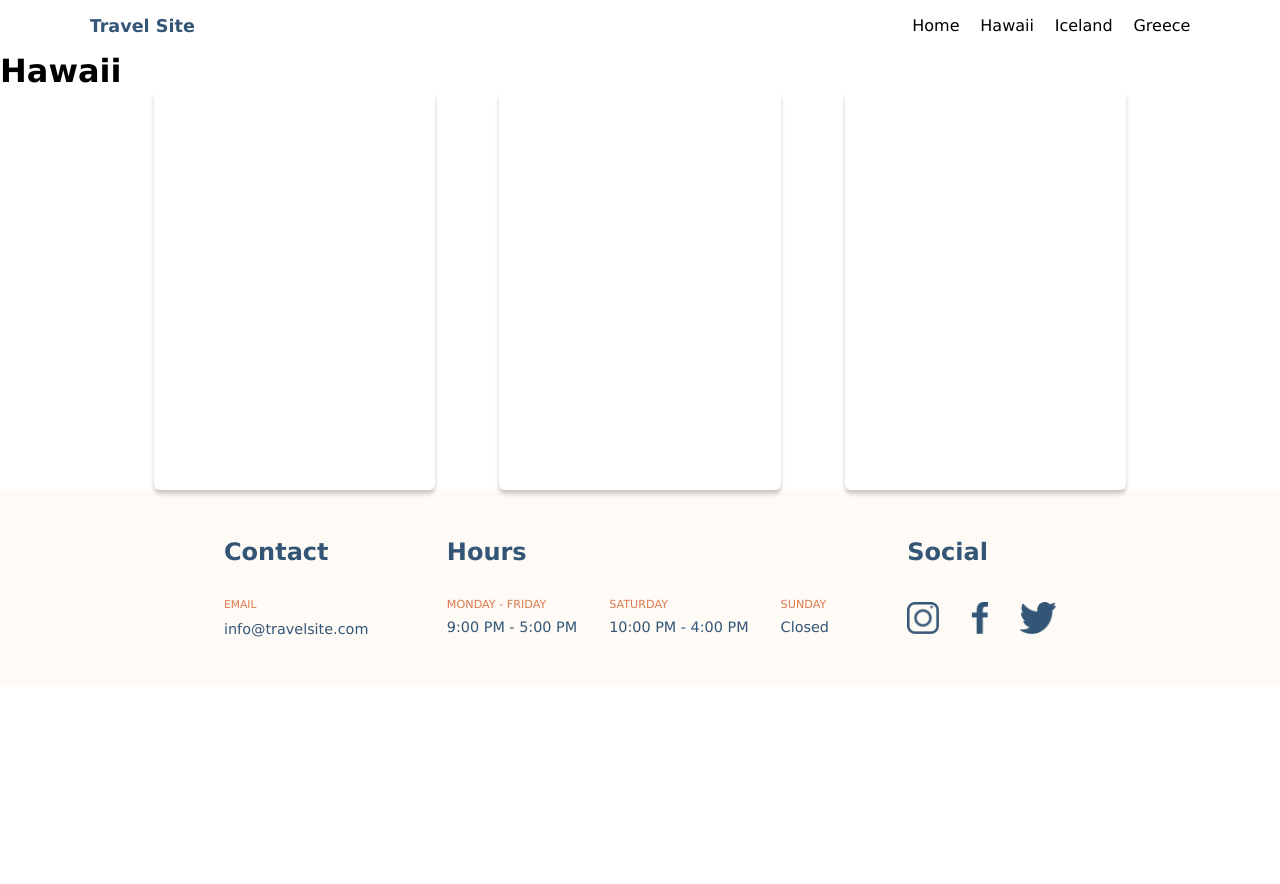
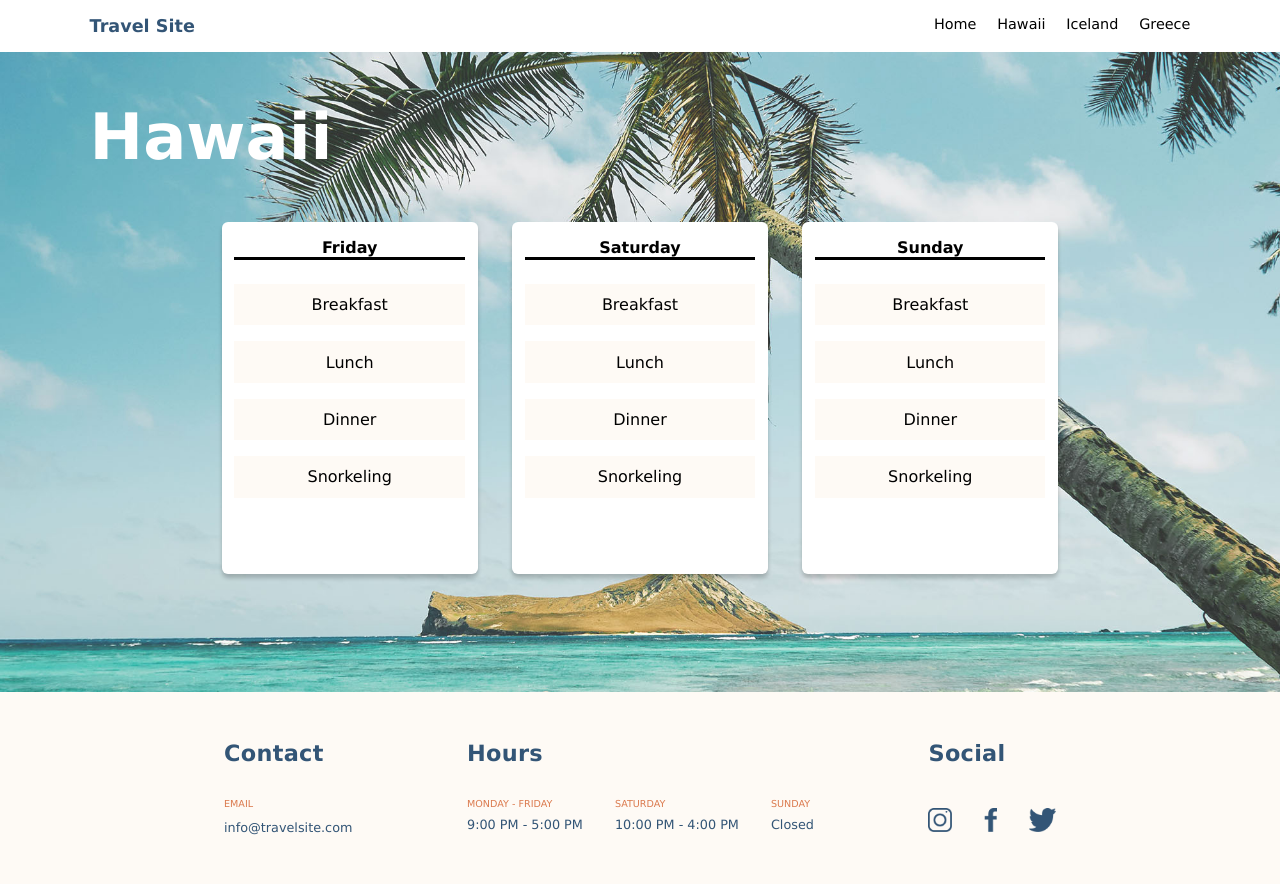
Before and after one commit to jaskaurbrar14/jasmeet-kaur-travelsite, a plain HTML site: page pages/hawaii.html in a window 1280 px wide. Before the commit the page ends 800 px from the top, so only its background shows below. Drawn offline with Linux system fonts and the light colour scheme.

Commit message:
add new styles to destination pages

```diff
--- a/pages/hawaii.html
+++ b/pages/hawaii.html
@@ -11,6 +11,8 @@
   <body>
 
     <header class="header">
+      <div class="header__wrapper">
+
       <a class="header__logo" href="../index.html">
         <span class="header__logo--link"> Travel Site</span>
       </a>
@@ -24,33 +26,36 @@
           <li><a class="header__link" href="./greece.html">Greece</a></li>
         </ul>
       </nav>
+    </div>
     </header>
-    <main id="hawaii__page>  <div class="destination__wrapper">
-      <h1 class="destination__heading">Hawaii</h1>
-    </div>
+    <main class="destination destination__hawaii" id = "hawaii__page">
+      <div class= "destination__wrapper" >
+      <h1 class="destination__heading"> Hawaii </h1>
 
     <div class="card__wrapper">
-      <article class="package-details card__details">
-<p class="travel-day"> friday</p>
-<ul class="travel-offers"><li class="travel-offer__items">Breakfast</li>
-<li class="travel-offer__items">Lunch</li>
-<li class="travel-offer__items">Dinner</li>
-<li class="travel-offer__items">Dancing</li></ul>
+      <article class="Itinerary card__details">
+<p class="Itinerary-day"> Friday</p>
+<ul class="Itinerary-offers"><li class="Itinerary__items">Breakfast</li>
+<li class="Itinerary__items">Lunch</li>
+<li class="Itinerary__items">Dinner</li>
+<li class="Itinerary__items">Snorkeling</li></ul>
       </article>
-      <article class="package-details card__details">
-        <p class="travel-day"> Saturday</p>
-        <ul class="travel-offers"><li class="travel-offer__items">Breakfast</li>
-        <li class="travel-offer__items">Lunch</li>
-        <li class="travel-offer__items">Dinner</li>
-        <li class="travel-offer__items">Dancing</li></ul>
+      <article class="Itinerary card__details">
+        <p class="Itinerary-day"> Saturday</p>
+        <ul class="Itinerary-offers"><li class="Itinerary__items">Breakfast</li>
+        <li class="Itinerary__items">Lunch</li>
+        <li class="Itinerary__items">Dinner</li>
+        <li class="Itinerary__items">Snorkeling</li>
       </article>
-      <article class="package-details card__details">
-        <p class="travel-day"> Sunday</p>
-        <ul class="travel-offers"><li class="travel-offer__items">Breakfast</li>
-        <li class="travel-offer__items">Lunch</li>
-        <li class="travel-offer__items">Dinner</li>
-        <li class="travel-offer__items">Dancing</li></ul>
-      </article></main>
+      <article class="Itinerary card__details">
+        <p class="Itinerary-day"> Sunday</p>
+        <ul class="Itinerary-offers"><li class="Itinerary__items">Breakfast</li>
+        <li class="Itinerary__items">Lunch</li>
+        <li class="Itinerary__items">Dinner</li>
+        <li class="Itinerary__items">Snorkeling</li></ul>
+      </article>
+    </div>
+  </div></main>
       <footer class="footer__section">
         <div class="footer__wrapper">
           <div class="contact__wrapper">
--- a/styles/global.css
+++ b/styles/global.css
@@ -20,17 +20,19 @@ body {
 }
 /* Section = header */
 .header {
+  overflow: hidden;
+  background-color: #fff;
+  position: sticky;
+  top: 0%;
+  z-index: 10;
+}
+.header__wrapper {
   width: 86%;
   margin: 0 auto;
   display: flex;
   flex-direction: row;
   justify-content: space-between;
   padding: 1rem 0;
-  overflow: hidden;
-  background-color: #fff;
-  position: sticky;
-  top: 0%;
-  z-index: 10;
 }
 .header__logo {
   text-decoration: none;
@@ -48,6 +50,7 @@ body {
   text-decoration: none;
   justify-content: space-between;
   gap: 1.3rem;
+  font-size: 0.9rem;
 }
 
 .header__link:link,
@@ -61,7 +64,7 @@ body {
   color: #335576;
   color: #000000;
   text-decoration: none;
-  border-bottom: solid 2px #db7a4e;
+  border-bottom: solid 3px #db7a4e;
   padding: 5px 0;
 }
 
@@ -79,17 +82,62 @@ body {
   margin: 0 auto;
 }
 .secondary__heading {
-  font-size: 1.5rem;
+  font-size: 1.4rem;
   font-weight: 600;
   color: #335576;
   padding: 3rem 0 2rem 0;
+  letter-spacing: 0.3px;
 }
 .card__details {
-  color: #fff;
-  width: 17.6rem;
-  height: 25rem;
+  width: 16rem;
+  height: 22rem;
   box-shadow: 0px 4px 4px #00000033;
   border-radius: 6px;
+}
+
+/* section = main section - detination page */
+
+.destination {
+  background-size: cover;
+  height: 40rem;
+  background-position: center;
+}
+.destination__wrapper {
+  width: 86%;
+  margin: 0 auto;
+}
+.destination__heading {
+  font-size: 4rem;
+  color: #fff;
+  padding: 3rem 0;
+}
+
+/*  section =  Itinerary cards */
+
+.Itinerary {
+  text-align: center;
+  color: #000;
+  background-color: #fff;
+}
+.Itinerary-day {
+  border-bottom: 3px solid #000;
+  width: 90%;
+  margin: 0 auto;
+  padding-top: 1rem;
+  font-weight: 700;
+}
+.Itinerary-offers {
+  width: 90%;
+  list-style: none;
+  display: flex;
+  flex-direction: column;
+  gap: 1rem;
+  margin: 0 auto;
+  padding-top: 1.5rem;
+}
+.Itinerary__items {
+  background-color: #fefaf5;
+  padding: 0.7rem 0;
 }
 /* Section = footer */
 .footer__section {
@@ -111,13 +159,13 @@ body {
 .contact__text {
   color: #db7a4e;
   text-transform: uppercase;
-  font-size: 0.67rem;
+  font-size: 0.6rem;
   padding-bottom: 0.5rem;
 }
 .contact__text--link {
   text-decoration: none;
   color: #335576;
-  font-size: 0.9rem;
+  font-size: 0.8rem;
 }
 
 .hours__wrapper {
@@ -132,11 +180,11 @@ body {
 .hour__days {
   text-transform: uppercase;
   color: #db7a4e;
-  font-size: 0.7rem;
+  font-size: 0.6rem;
   padding-bottom: 0.5rem;
 }
 .hour__time {
-  font-size: 0.9rem;
+  font-size: 0.8rem;
 }
 
 .social__wrapper {
@@ -155,5 +203,5 @@ body {
   text-decoration: none;
 }
 .social__link img {
-  height: 2rem;
+  height: 1.5rem;
 }
--- a/styles/greece.css
+++ b/styles/greece.css
@@ -0,0 +1,3 @@
+.destination__greece {
+  background-image: url(../Assets/Images/greece.jpg);
+}
--- a/styles/hawaii.css
+++ b/styles/hawaii.css
@@ -0,0 +1,3 @@
+.destination__hawaii {
+  background-image: url(../Assets/Images/hawaii.jpg);
+}
--- a/styles/iceland.css
+++ b/styles/iceland.css
@@ -0,0 +1,3 @@
+.destination__iceland {
+  background-image: url(../Assets/Images/iceland.jpg);
+}
```
Also changed, not shown: index.html (+9 -3 lines), pages/greece.html (+30 -27 lines), pages/iceland.html (+27 -22 lines), styles/main.css (+7 -4 lines).
